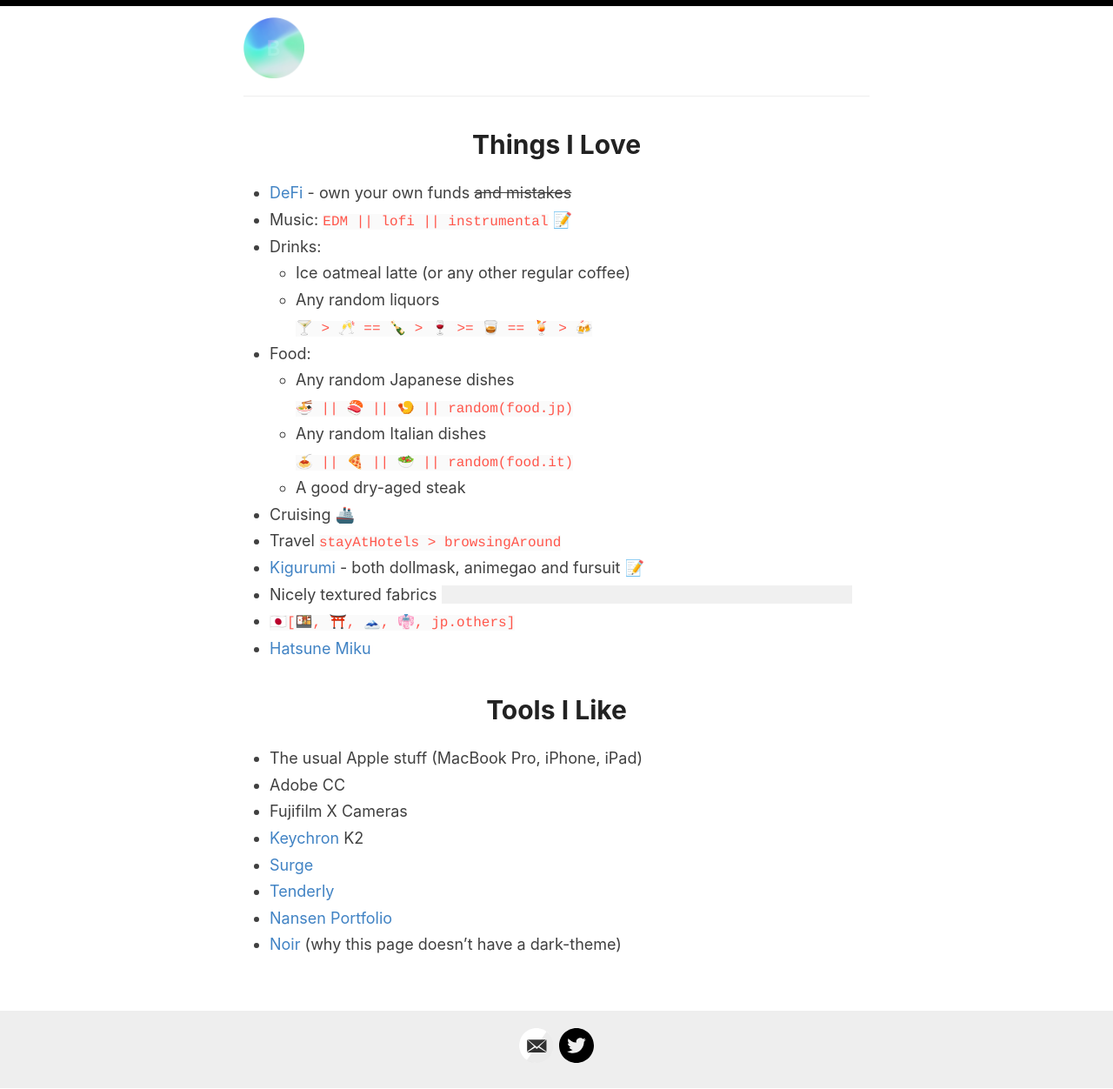
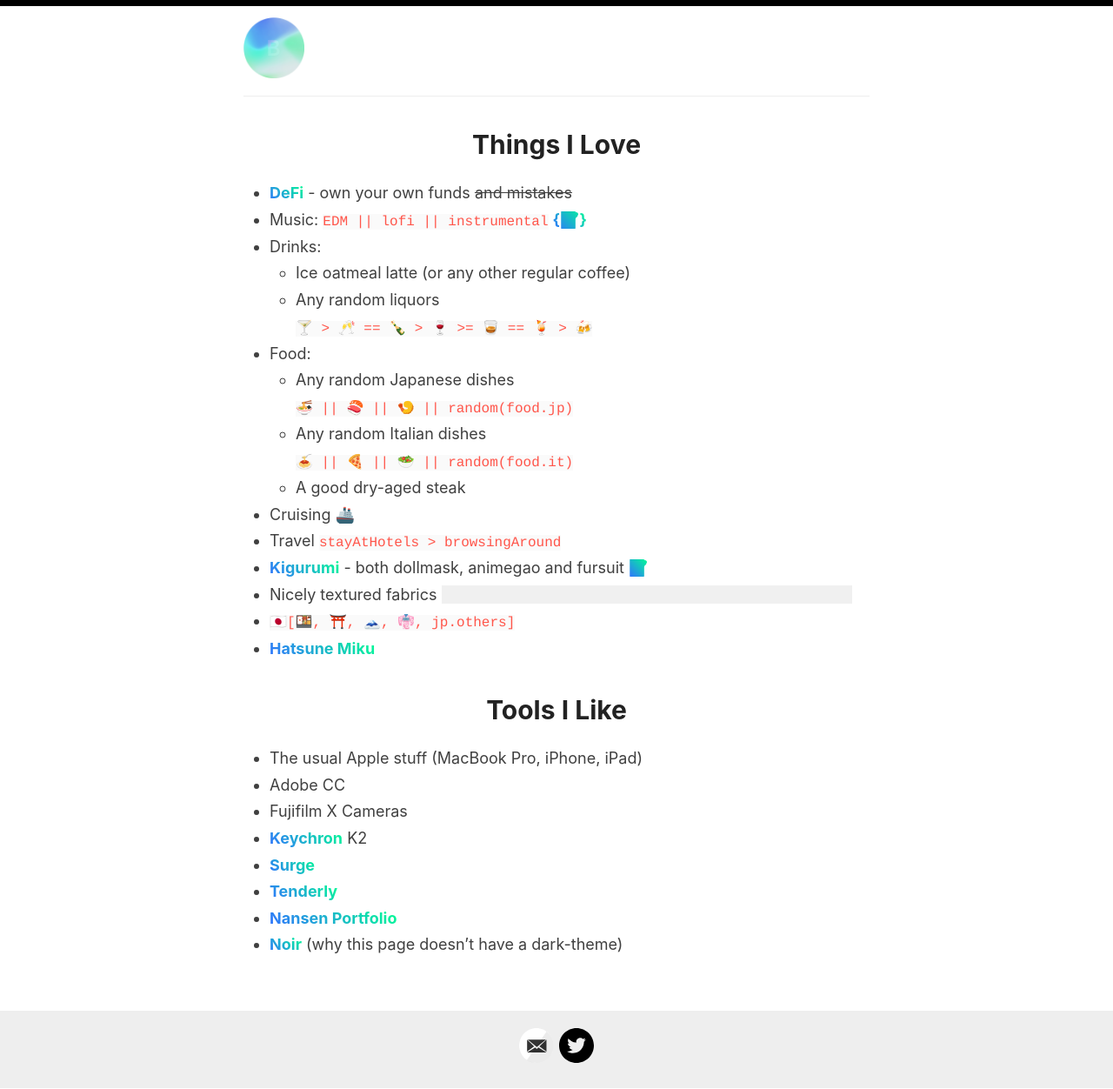
Before and after one commit to 98827ddb7e5a2c2e261912a23d9251d6/98827ddb7e5a2c2e261912a23d9251d6.github.io, a Jekyll site: the page built from index.md, in a window 1280 px wide. Shown: the whole page at 87% size. Built offline with Jekyll 4.4.1, drawn with Linux system fonts in a browser that asks for light colours; our own code applies the rules of GitHub Pages for plain Markdown files.

Commit message:
try styling links

```diff
--- /dev/null
+++ b/_sass/_bmod.scss
@@ -0,0 +1,7 @@
+a {
+    font-weight: 700 !important;
+    color: #598bf0 !important;
+    background: -webkit-linear-gradient(45deg, #3172ff, #00FF92) !important;
+    -webkit-background-clip: text !important;
+    -webkit-text-fill-color: transparent !important;
+}
--- a/assets/style.scss
+++ b/assets/style.scss
@@ -1143,3 +1143,4 @@
 @import "darcula";
 @import "svg-icons";
 @import "hidden";
+@import "bmod";
--- a/index.md
+++ b/index.md
@@ -5,7 +5,7 @@
 # Things I Love
 
 - [DeFi](https://en.wikipedia.org/wiki/Decentralized_finance){:target="_blank" rel="noopener"} - own your own funds ~~and mistakes~~
-- Music: `EDM || lofi || instrumental` [📝](https://twitter.com/search?q=(%23AppleMusic)%20(from%3ABeriru_Chan)%20filter%3Alinks%20-filter%3Areplies&src=typed_query&f=live){:target="_blank" rel="noopener"}
+- Music: `EDM || lofi || instrumental` [{📝}](https://twitter.com/search?q=(%23AppleMusic)%20(from%3ABeriru_Chan)%20filter%3Alinks%20-filter%3Areplies&src=typed_query&f=live){:target="_blank" rel="noopener"}
 - Drinks:
 	- Ice oatmeal latte (or any other regular coffee)
 	- Any random liquors \
```
